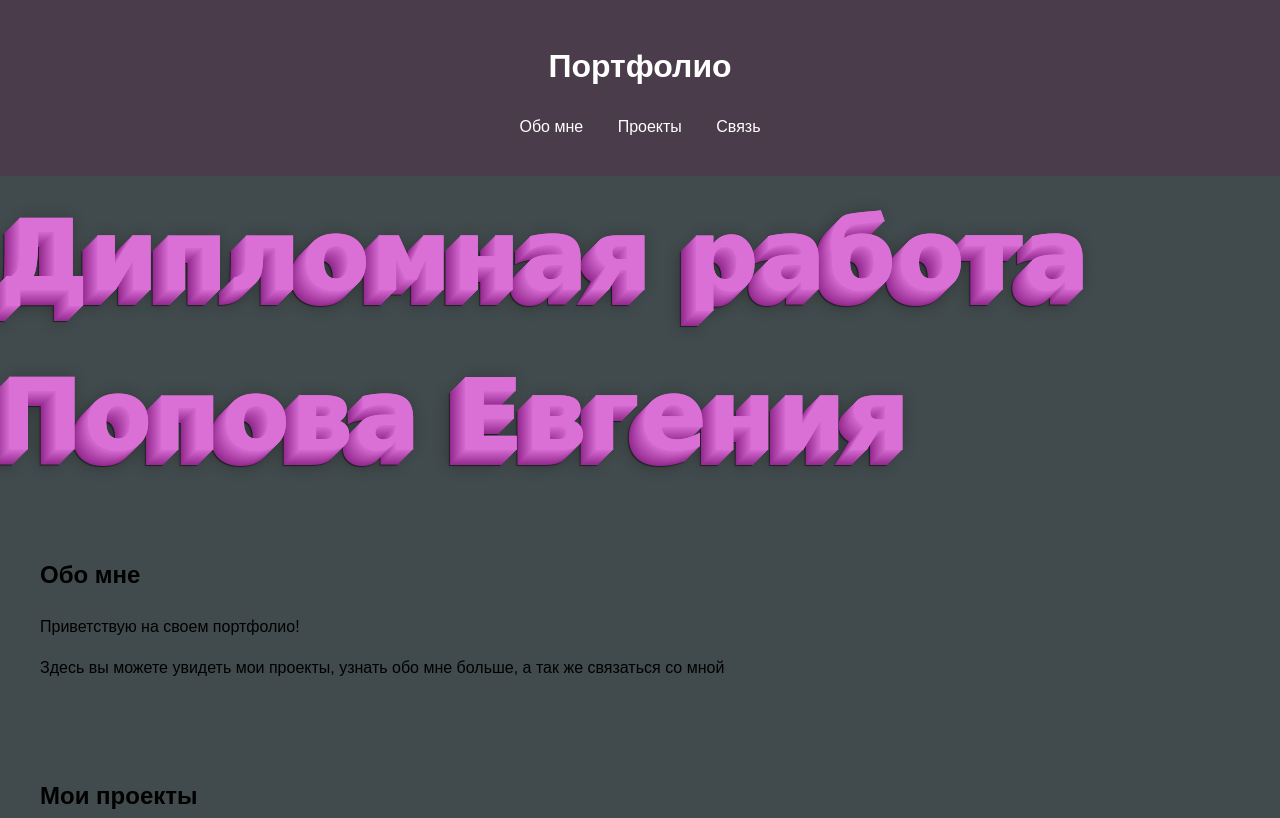
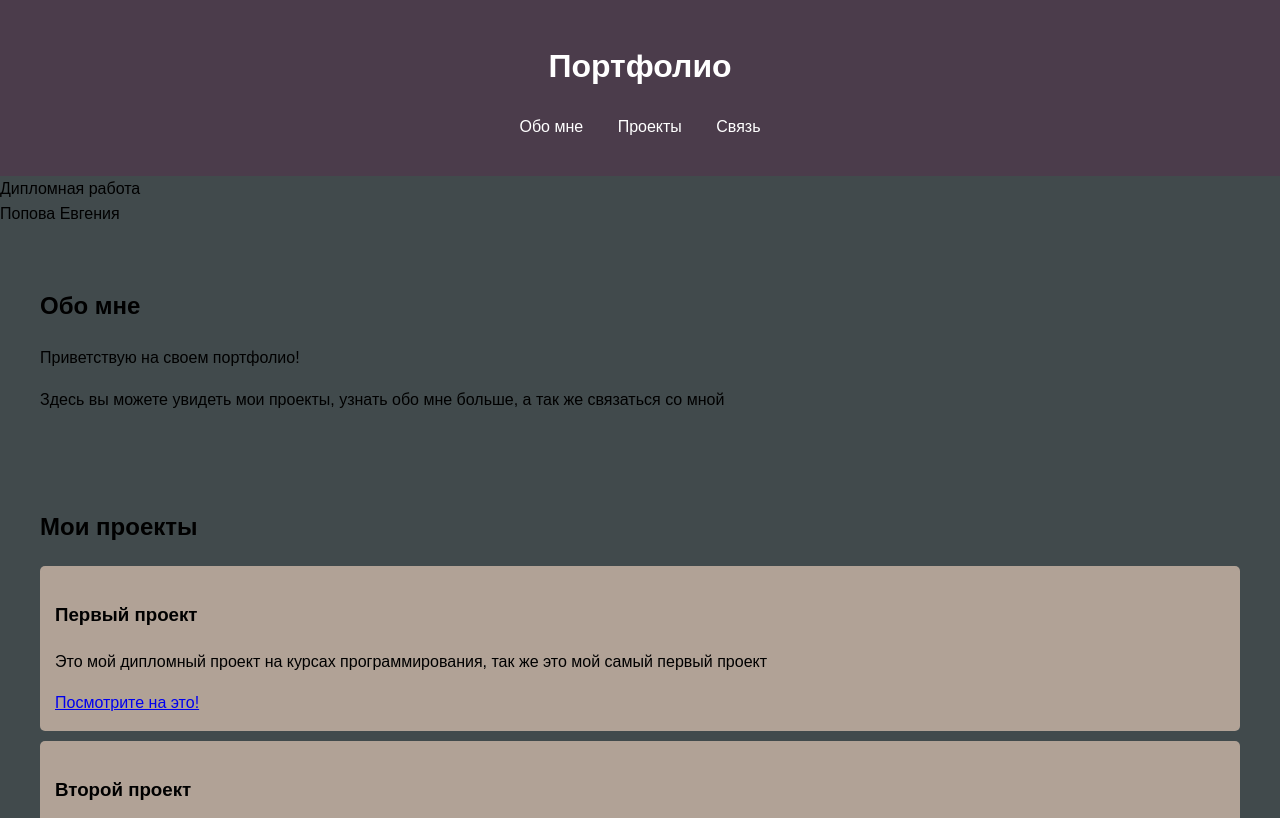
Before and after one commit to EvgenMerto/Diplomchik, a plain HTML site: page index.html in a window 1280 px wide. Shown: the top 818 px of the page. Drawn offline with Linux system fonts and the light colour scheme.

Commit message:
Update style.css

```diff
--- a/style.css
+++ b/style.css
@@ -5,61 +5,20 @@ body {
     padding: 0;
     background: #414A4C
 }
-@import url('https://fonts.googleapis.com/css?family=Finger+Paint&display=swap');
-
-.text-3d-6 {
-	font-size: 100px;
-	color: #da70d6;
-	font-family: 'Finger Paint', cursive;
-	font-weight: bold;
-	text-shadow: 0 0 0 rgb(214,108,210),
-				-1px 1px 0 rgb(209,103,205),
-				-2px 2px 0 rgb(205,99,201),
-				-3px 3px 0 rgb(201,95,197),
-				-4px 4px 0 rgb(196,90,192),
-				-5px 5px 0 rgb(192,86,188),
-				-6px 6px 0 rgb(188,82,184),
-				-7px 7px 0 rgb(183,77,179),
-				-8px 8px 0 rgb(179,73,175),
-				-9px 9px 0 rgb(175,69,171),
-				-10px 10px 0 rgb(170,64,166),
-				-11px 11px 0 rgb(166,60,162),
-				-12px 12px 0 rgb(162,56,158),
-				-13px 13px 0 rgb(157,51,153),
-				-14px 14px 0 rgb(153,47,149),
-				-15px 15px  0 rgb(149,43,145),
-				-16px 16px 15px rgba(0,0,0,0.27),
-				-16px 16px 1px rgba(0,0,0,0.5),
-				0 0 15px rgba(0,0,0,.2);
- }
-@import url('https://fonts.googleapis.com/css?family=Finger+Paint&display=swap');
-
-.text-3d-7 {
-	font-size: 100px;
-	color: #da70d6;
-	font-family: 'Finger Paint', cursive;
-	font-weight: bold;
-	text-shadow: 0 0 0 rgb(214,108,210),
-				-1px 1px 0 rgb(209,103,205),
-				-2px 2px 0 rgb(205,99,201),
-				-3px 3px 0 rgb(201,95,197),
-				-4px 4px 0 rgb(196,90,192),
-				-5px 5px 0 rgb(192,86,188),
-				-6px 6px 0 rgb(188,82,184),
-				-7px 7px 0 rgb(183,77,179),
-				-8px 8px 0 rgb(179,73,175),
-				-9px 9px 0 rgb(175,69,171),
-				-10px 10px 0 rgb(170,64,166),
-				-11px 11px 0 rgb(166,60,162),
-				-12px 12px 0 rgb(162,56,158),
-				-13px 13px 0 rgb(157,51,153),
-				-14px 14px 0 rgb(153,47,149),
-				-15px 15px  0 rgb(149,43,145),
-				-16px 16px 15px rgba(0,0,0,0.27),
-				-16px 16px 1px rgba(0,0,0,0.5),
-				0 0 15px rgba(0,0,0,.2);
- }
-
+.gradient-text-stoke {
+	font-size: 75px;
+	-webkit-text-stroke-width: 4px;
+	-webkit-text-stroke-color: transparent;
+	color: #ffffff;
+	font-family: cursive;
+	/* gradient */
+	background: linear-gradient(0deg, #00e7ff, #ff00d4);
+	/* background image */
+	/* background-image: url(/images/mask-image.jpg);*/
+	-webkit-background-clip: text;
+	background-clip: text;
+	display: inline-block;
+}
 header {
     background: #4b3c4b;
     color: #ffffff;
```
